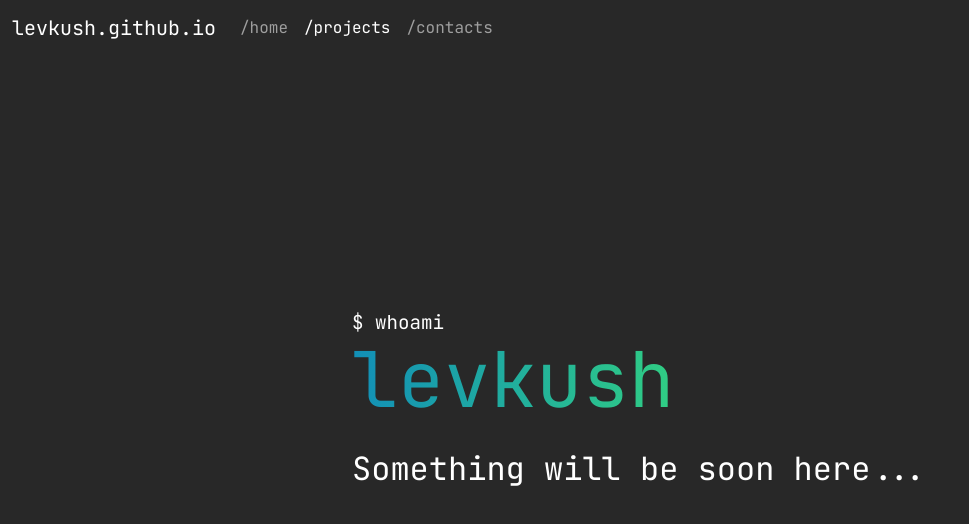
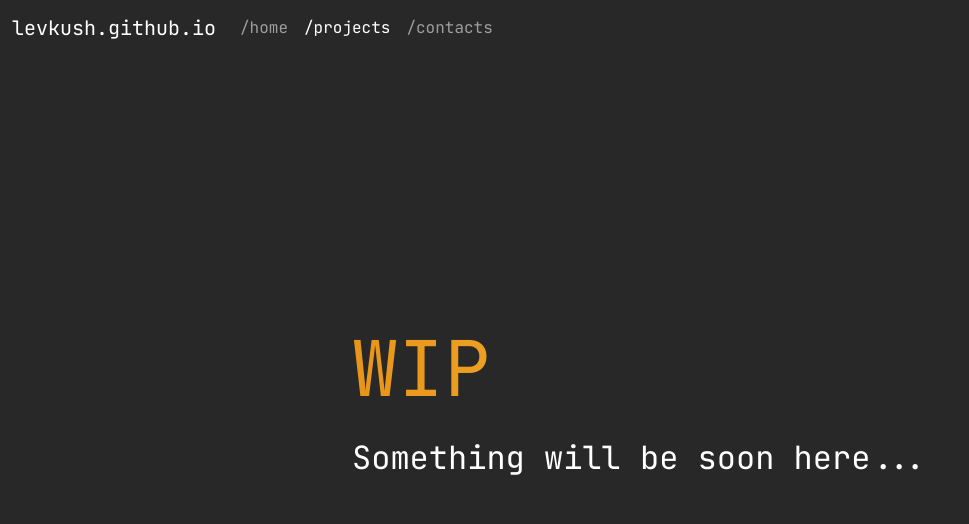
Before and after one commit to levkush/levkush.github.io, a website: page projects.html in a window 1280 px wide. Shown: the whole page, without its empty margins (0-969 px from the left). Drawn offline with nearby package versions, Linux system fonts and the light colour scheme.

Commit message:
fix: changed color and text on projects page

```diff
--- a/css/style.scss
+++ b/css/style.scss
@@ -14,6 +14,7 @@ body {
     font-weight: normal;
 
 }
+
 .whoami_maintext {
     font-size: 6vw;
     margin: 0;
@@ -25,16 +26,29 @@ body {
     -webkit-text-fill-color: transparent;
 
 }
+
 .whoami_subtext {
     font-size: 1.5vw;
     font-weight: normal;
     margin: 0;
     padding: 0;
 }
+
 .skills_text {
     font-weight: normal;
     margin: 0;
     padding: 0;
+}
+
+.wip_maintext {
+    font-size: 6vw;
+    margin: 0;
+    font-weight: normal;
+    padding: 0;
+    background: #e7951a;
+    background: linear-gradient(to right, #e7951a 0%, #ffc13b 100%);
+    -webkit-background-clip: text;
+    -webkit-text-fill-color: transparent;
 }
 
 .contacts {
@@ -73,4 +87,5 @@ body {
     left: 50%;
     transform: translate(-50%, -50%);
 }
+
 @import 'bootstrap.scss';
--- a/projects.html
+++ b/projects.html
@@ -15,8 +15,7 @@
 </head>
 <body>
     <div class="whoami">
-        <h3 class="whoami_subtext">$ whoami</h2>
-        <h1 class="whoami_maintext">levkush</h2>
+        <h1 class="wip_maintext">WIP</h2>
         <br>
         <h2 class="skills_text">Something will be soon here...</h1>
     </div>
```
Also changed, not shown: css/style.css, 1 other file.
